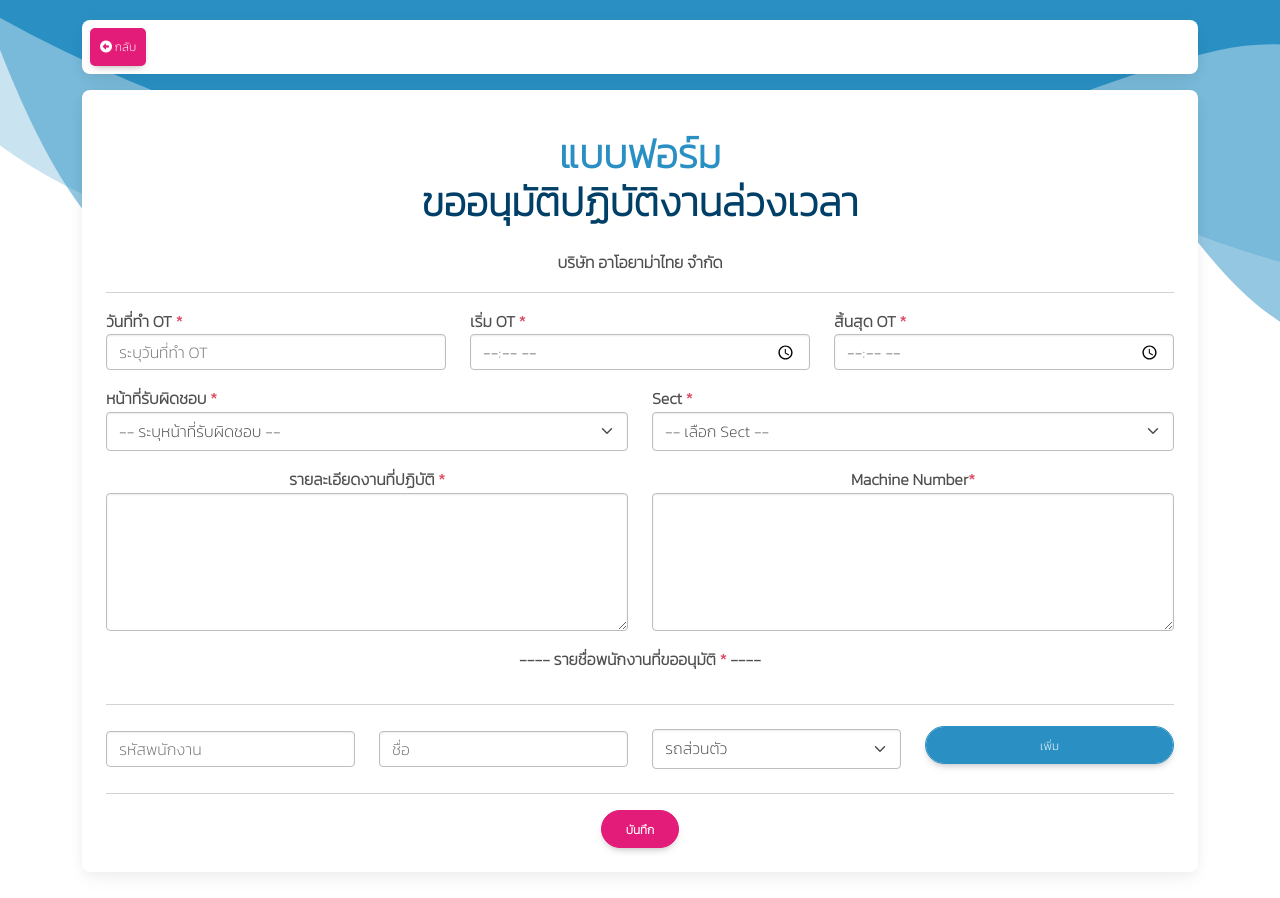
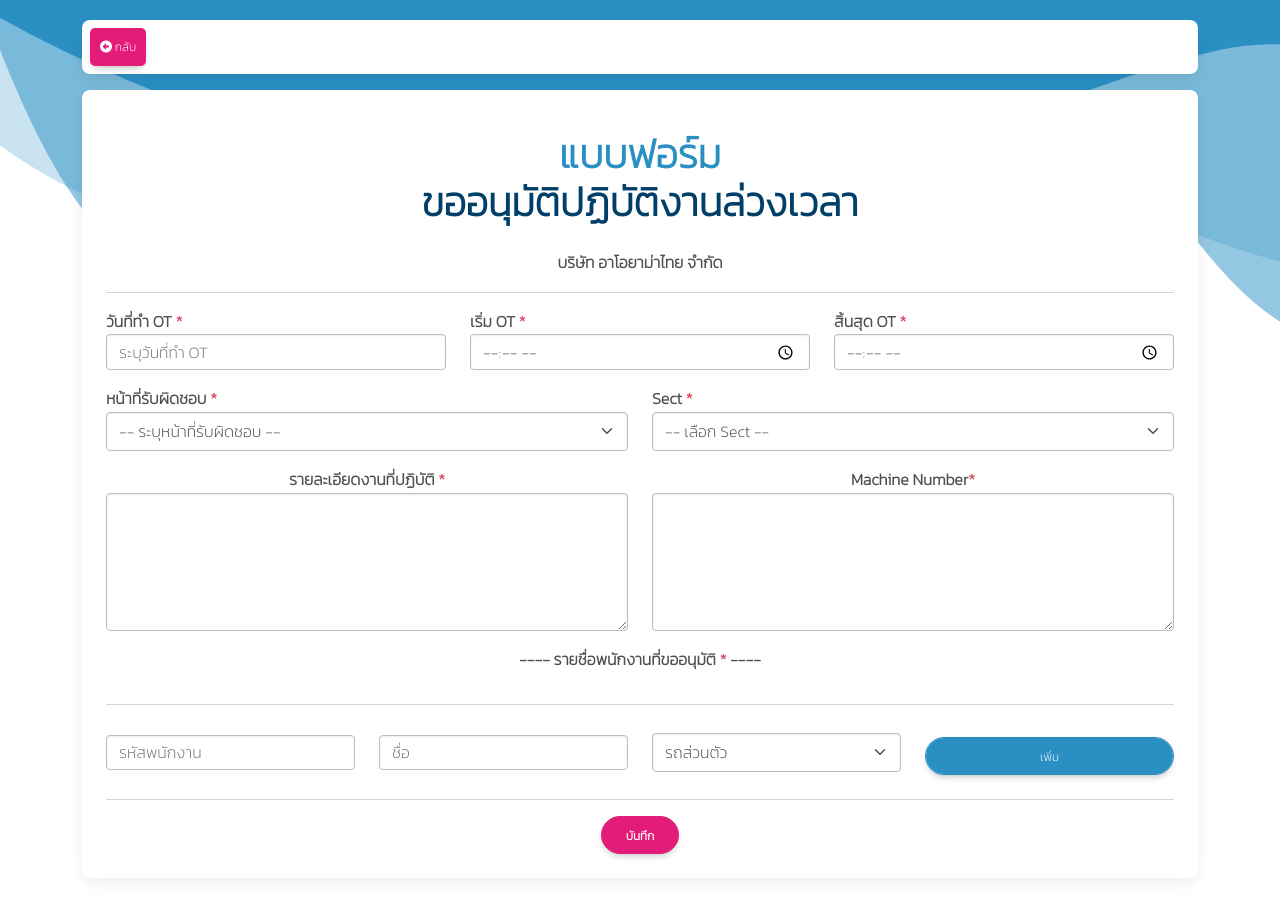
Before and after one commit to ziigzagz/OT_Online, a CodeIgniter app: page /OT_online/Requester in a window 1280 px wide. Before the commit the page ends 874 px from the top, so only its background shows below. Run offline with CodeIgniter, Linux system fonts and the light colour scheme; data comes from the database, SQL or seed files in the repository; some libraries are stand-ins or nearby versions.

Commit message:
update defect

```diff
--- a/application/views/Admin/Employees.php
+++ b/application/views/Admin/Employees.php
@@ -45,6 +45,7 @@
                                         <!-- Button trigger modal -->
                                         <button type="button" class="btn btn-primary" id="insert_modal_employee">
                                             เพิ่มพนักงาน
+
                                         </button>
 
                                         <!-- Modal -->
@@ -52,7 +53,7 @@
                                             <div class="modal-dialog">
                                                 <div class="modal-content">
                                                     <div class="modal-header">
-                                                        <h5 class="modal-title" id="exampleModalLabel">เพิ่มพนักงาน</h5>
+                                                        <h5 class="modal-title" id="exampleModalLabel">เพิ่ม / อัพเดตพนักงาน</h5>
                                                         <button type="button" class="btn-close" data-mdb-dismiss="modal" aria-label="Close"></button>
                                                     </div>
                                                     <form id="insert_form">
--- a/application/views/Requester/Index.php
+++ b/application/views/Requester/Index.php
@@ -149,16 +149,12 @@
 													<option value="13">รถส่วนตัว</option>
 												</select>
 											</div>
-											<div class="col-12 col-sm-3 ">
+											<div class="col-12 col-sm-3 mt-3">
 												<button type="button" class="btn btn-add-emp form-control"
 													onclick="addToOLList()">เพิ่ม</button>
 											</div>
 											<div class="mt-2"></div>
 										</div>
-									</div>
-
-									<div class="row">
-
 									</div>
 									<hr>
 									<div class="row mt-3">
```
Also changed, not shown: application/views/Admin/OTRequestHRM.php (+2 -20 lines).
